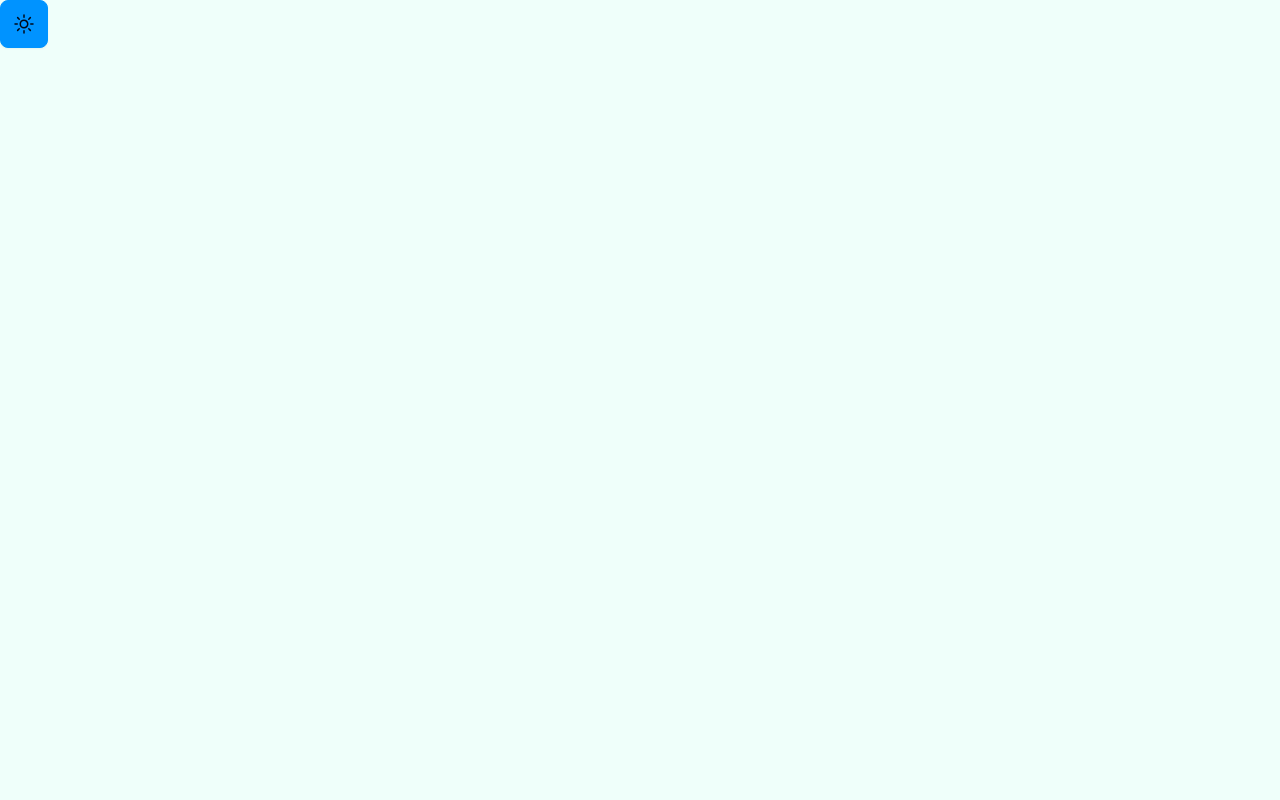
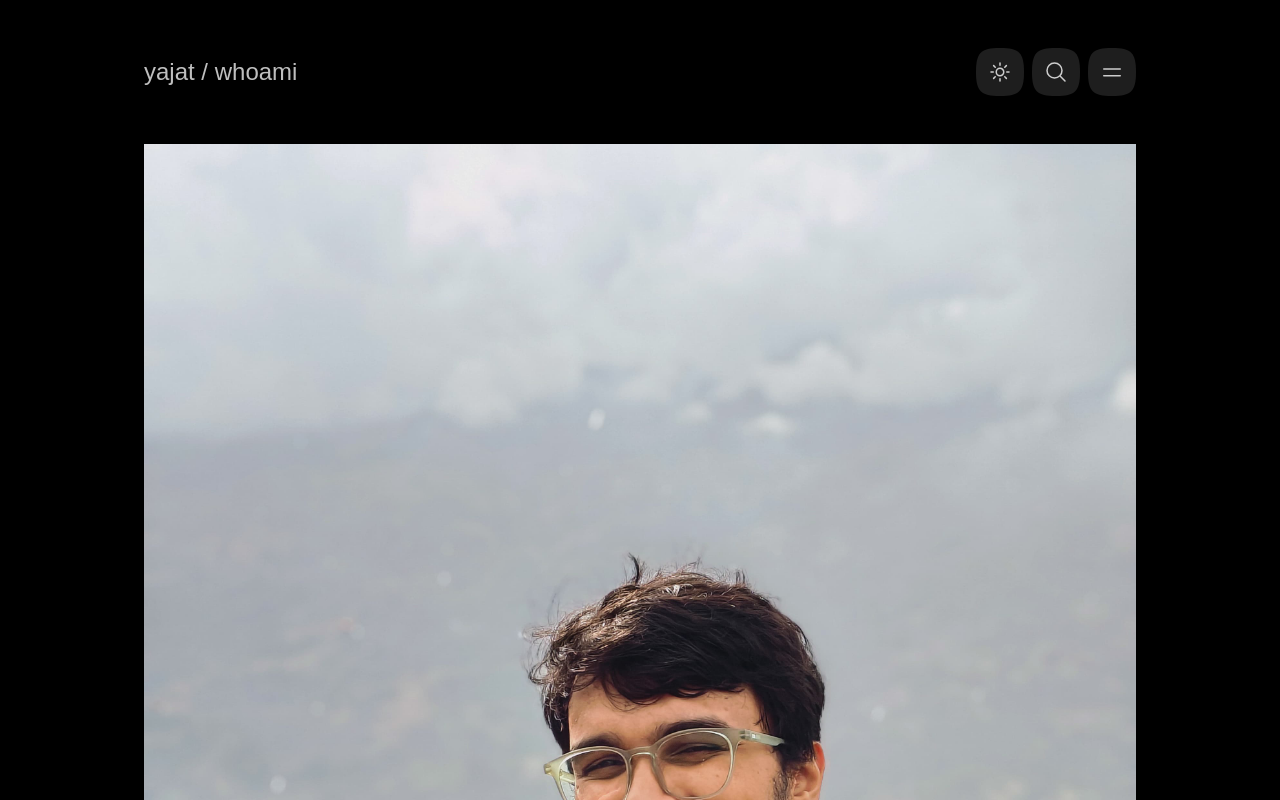
Before and after one commit to yajatvishwak/blog, a SvelteKit app: page / in a window 1280 px wide. Shown: the top 800 px of the page. Built offline with nearby package versions, Linux system fonts and the light colour scheme; a web font is replaced by a local one.

Commit message:
learning ui

```diff
--- /dev/null
+++ b/src/lib/components/MenuButton.svelte
@@ -0,0 +1,41 @@
+<script>
+  import SquareButton from "../design/SquareButton.svelte";
+  import { isMenuOpened } from "../../store/store";
+  function toggleButton() {
+    $isMenuOpened = !$isMenuOpened;
+  }
+</script>
+
+<SquareButton onClick={toggleButton} classNames="btn-secondary">
+  {#if $isMenuOpened}
+    <svg
+      xmlns="http://www.w3.org/2000/svg"
+      fill="none"
+      viewBox="0 0 24 24"
+      stroke-width="1.5"
+      stroke="currentColor"
+      class="size-6"
+    >
+      <path
+        stroke-linecap="round"
+        stroke-linejoin="round"
+        d="M6 18 18 6M6 6l12 12"
+      />
+    </svg>
+  {:else}
+    <svg
+      xmlns="http://www.w3.org/2000/svg"
+      fill="none"
+      viewBox="0 0 24 24"
+      stroke-width="1.5"
+      stroke="currentColor"
+      class="size-6"
+    >
+      <path
+        stroke-linecap="round"
+        stroke-linejoin="round"
+        d="M3.75 9h16.5m-16.5 6.75h16.5"
+      />
+    </svg>
+  {/if}
+</SquareButton>
--- /dev/null
+++ b/src/lib/components/Navbar.svelte
@@ -0,0 +1,24 @@
+<script>
+  import { page } from "$app/stores";
+  import MenuButton from "./MenuButton.svelte";
+  import SearchButton from "./SearchButton.svelte";
+
+  import ThemeSwitcherButton from "./ThemeSwitcherButton.svelte";
+
+  let subtitle = "whoami";
+  $: {
+    const parts = $page.url.pathname.split("/").filter(Boolean);
+    if (parts[0]) {
+      subtitle = parts[0]; // Get the first subroute
+    }
+  }
+</script>
+
+<div class="flex w-full justify-between items-center">
+  <div class="text-2xl">yajat / {subtitle}</div>
+  <div class="flex gap-2">
+    <ThemeSwitcherButton></ThemeSwitcherButton>
+    <SearchButton></SearchButton>
+    <MenuButton></MenuButton>
+  </div>
+</div>
--- /dev/null
+++ b/src/lib/components/SearchButton.svelte
@@ -0,0 +1,20 @@
+<script>
+  import SquareButton from "../design/SquareButton.svelte";
+</script>
+
+<SquareButton classNames="btn-secondary">
+  <svg
+    xmlns="http://www.w3.org/2000/svg"
+    fill="none"
+    viewBox="0 0 24 24"
+    stroke-width="1.5"
+    stroke="currentColor"
+    class="size-6"
+  >
+    <path
+      stroke-linecap="round"
+      stroke-linejoin="round"
+      d="m21 21-5.197-5.197m0 0A7.5 7.5 0 1 0 5.196 5.196a7.5 7.5 0 0 0 10.607 10.607Z"
+    />
+  </svg>
+</SquareButton>
--- a/src/lib/components/ThemeSwitcherButton.svelte
+++ b/src/lib/components/ThemeSwitcherButton.svelte
@@ -1,21 +1,34 @@
 <script>
   import SquareButton from "../design/SquareButton.svelte";
-    import { isDarkModeEnabled } from "../../store/store";
+  import { isDarkModeDisabled } from "../../store/store";
 
   function toggleMode() {
-        $isDarkModeEnabled = !$isDarkModeEnabled;
+    $isDarkModeDisabled = !$isDarkModeDisabled;
   }
 </script>
 
 <SquareButton onClick={toggleMode} classNames="btn-secondary">
   <input
     hidden
-        bind:checked={$isDarkModeEnabled}
+    bind:checked={$isDarkModeDisabled}
     type="checkbox"
     class="toggle theme-controller"
-        value="mytheme2"
+    value="lightasstheme"
   />
-    {#if $isDarkModeEnabled}
+  {#if $isDarkModeDisabled}
+    <svg
+      xmlns="http://www.w3.org/2000/svg"
+      viewBox="0 0 24 24"
+      fill="currentColor"
+      class="size-6"
+    >
+      <path
+        fill-rule="evenodd"
+        d="M9.528 1.718a.75.75 0 0 1 .162.819A8.97 8.97 0 0 0 9 6a9 9 0 0 0 9 9 8.97 8.97 0 0 0 3.463-.69.75.75 0 0 1 .981.98 10.503 10.503 0 0 1-9.694 6.46c-5.799 0-10.5-4.7-10.5-10.5 0-4.368 2.667-8.112 6.46-9.694a.75.75 0 0 1 .818.162Z"
+        clip-rule="evenodd"
+      />
+    </svg>
+  {:else}
     <svg
       xmlns="http://www.w3.org/2000/svg"
       fill="none"
@@ -30,18 +43,5 @@
         d="M12 3v2.25m6.364.386-1.591 1.591M21 12h-2.25m-.386 6.364-1.591-1.591M12 18.75V21m-4.773-4.227-1.591 1.591M5.25 12H3m4.227-4.773L5.636 5.636M15.75 12a3.75 3.75 0 1 1-7.5 0 3.75 3.75 0 0 1 7.5 0Z"
       />
     </svg>
-    {:else}
-        <svg
-            xmlns="http://www.w3.org/2000/svg"
-            viewBox="0 0 24 24"
-            fill="currentColor"
-            class="size-6"
-        >
-            <path
-                fill-rule="evenodd"
-                d="M9.528 1.718a.75.75 0 0 1 .162.819A8.97 8.97 0 0 0 9 6a9 9 0 0 0 9 9 8.97 8.97 0 0 0 3.463-.69.75.75 0 0 1 .981.98 10.503 10.503 0 0 1-9.694 6.46c-5.799 0-10.5-4.7-10.5-10.5 0-4.368 2.667-8.112 6.46-9.694a.75.75 0 0 1 .818.162Z"
-                clip-rule="evenodd"
-            />
-        </svg>
   {/if}
 </SquareButton>
--- a/src/lib/design/SquareButton.svelte
+++ b/src/lib/design/SquareButton.svelte
@@ -1,8 +1,11 @@
 <script>
-    export let classNames = "";
-    export let onClick = () => {};
+  export let classNames = "";
+  export let onClick = () => {};
 </script>
 
-<button on:click={onClick} class="btn btn-square btn-primary {classNames}">
-    <slot />
+<button
+  on:click={onClick}
+  class="btn btn-square btn-primary mask mask-squircle {classNames}"
+>
+  <slot />
 </button>
--- a/src/routes/+layout.svelte
+++ b/src/routes/+layout.svelte
@@ -1 +1,13 @@
-<script>import "../app.css";</script><slot></slot>
+<script>
+  import "../app.css";
+  import Navbar from "../lib/components/Navbar.svelte";
+</script>
+
+<div class="mx-auto max-w-screen-lg px-4">
+  <div class="my-12">
+    <Navbar></Navbar>
+    <div class="mt-8 mb-4">
+      <slot></slot>
+    </div>
+  </div>
+</div>
--- a/src/routes/+page.svelte
+++ b/src/routes/+page.svelte
@@ -1,5 +1,22 @@
 <script>
-    import ThemeSwitcherButton from "../lib/components/ThemeSwitcherButton.svelte";
+  import Navbar from "../lib/components/Navbar.svelte";
 </script>
 
-<ThemeSwitcherButton></ThemeSwitcherButton>
+<div class="flex flex-col gap-4 mt-12">
+  <img class="ww-full" src="yajat.jpg" alt="" srcset="" />
+  <div class="text-3xl text-center lg:text-left">
+    <span class="opacity-55">I am a</span>
+    <span class="opacity-100">23 year old programmer</span>
+    <span class="opacity-55">from Bangalore, India.</span>
+    <span class="opacity-55">I work as</span>
+    <span>Associate Software Engineer</span>
+    <span class="opacity-55">at</span>
+    <span class="opacity-55">Eurofins IT solutions.</span>
+    <span class="opacity-55">I have a </span>
+    <span class="opacity-100">bachelor's degree in Computer Science.</span>
+    <span class="opacity-55"
+      >I love researching and tinkering with technology.</span
+    >
+  </div>
+  <div class="text-center lg:text-left">- Yajat Vishwakarma</div>
+</div>
--- /dev/null
+++ b/src/routes/blogs/learnings/+page.svelte
@@ -0,0 +1,120 @@
+<script>
+  let listOfBlogs = [
+    {
+      blogTitle: "Find Max depth of a tree",
+      tags: ["leetcode"],
+      words: 233,
+      date: "May 4th, 2023",
+    },
+    {
+      blogTitle: "Find Max depth of a tree",
+      tags: ["leetcode"],
+      words: 233,
+      date: "May 4th, 2023",
+    },
+    {
+      blogTitle: "Find Max depth of a tree",
+      tags: ["leetcode"],
+      words: 233,
+      date: "May 4th, 2023",
+    },
+    {
+      blogTitle: "Find Max depth of a tree",
+      tags: ["leetcode"],
+      words: 233,
+      date: "May 4th, 2023",
+    },
+    {
+      blogTitle: "Find Max depth of a tree",
+      tags: ["leetcode"],
+      words: 233,
+      date: "May 4th, 2023",
+    },
+    {
+      blogTitle: "Find Max depth of a tree",
+      tags: ["leetcode"],
+      words: 233,
+      date: "May 4th, 2023",
+    },
+    {
+      blogTitle: "Find Max depth of a tree",
+      tags: ["leetcode"],
+      words: 233,
+      date: "May 4th, 2023",
+    },
+    {
+      blogTitle: "Find Max depth of a tree",
+      tags: ["leetcode"],
+      words: 233,
+      date: "May 4th, 2023",
+    },
+    {
+      blogTitle: "Find Max depth of a tree",
+      tags: ["leetcode"],
+      words: 233,
+      date: "May 4th, 2023",
+    },
+    {
+      blogTitle: "Find Max depth of a tree",
+      tags: ["leetcode"],
+      words: 233,
+      date: "May 4th, 2023",
+    },
+    {
+      blogTitle: "Find Max depth of a tree",
+      tags: ["leetcode"],
+      words: 233,
+      date: "May 4th, 2023",
+    },
+    {
+      blogTitle: "Find Max depth of a tree",
+      tags: ["leetcode"],
+      words: 233,
+      date: "May 4th, 2023",
+    },
+  ];
+</script>
+
+<div class="flex justify-between items-center">
+  <div class="flex flex-col">
+    <div class="text-2xl">learnings</div>
+    <div class="opacity-65">learn in public they said</div>
+  </div>
+  <div class="badge-primary badge badge-lg font-bold">
+    {listOfBlogs.length} Blogs
+  </div>
+</div>
+<div class="divider divider-secondary"></div>
+{#each listOfBlogs as blog}
+  <div class="group cursor-pointer">
+    <div class="flex justify-between items-center">
+      <div>
+        <div class="font-bold text-lg">{blog.blogTitle}</div>
+        <div class="flex gap-4 mt-2">
+          <div>{blog.date}</div>
+          <div>•</div>
+          <div>{blog.words} words</div>
+          <div>•</div>
+          <div>{blog.tags}</div>
+        </div>
+      </div>
+      <div class="opacity-0 group-hover:opacity-100 transition-all">
+        <svg
+          xmlns="http://www.w3.org/2000/svg"
+          fill="none"
+          viewBox="0 0 24 24"
+          stroke-width="1.5"
+          stroke="currentColor"
+          class="size-6"
+        >
+          <path
+            stroke-linecap="round"
+            stroke-linejoin="round"
+            d="M13.5 4.5 21 12m0 0-7.5 7.5M21 12H3"
+          />
+        </svg>
+      </div>
+    </div>
+    <div class="divider divider-secondary"></div>
+  </div>
+{/each}
--- a/src/store/store.js
+++ b/src/store/store.js
@@ -1,3 +1,4 @@
 import { writable } from "svelte/store";
 
-export const isDarkModeEnabled = writable(true)
+export const isDarkModeDisabled = writable(false);
+export const isMenuOpened = writable(false);
--- a/tailwind.config.js
+++ b/tailwind.config.js
@@ -3,37 +3,39 @@ export default {
   content: ["./src/**/*.{html,js,svelte,ts}"],
 
   theme: {
-    extend: {}
+    extend: {},
   },
 
   plugins: [require("daisyui")],
 
-  daisyui:{
+  daisyui: {
     themes: [
       {
-        mytheme: {
-          "primary": "#ffffff",
-          "secondary": "#ffffff",
-          "accent": "#ffffff",
-          "neutral": "#ffffff",
+        darkasstheme: {
+          primary: "#f5f5f4",
+          secondary: "#1E1E1E",
+          accent: "#3b82f6",
+          neutral: "#1c1c22",
           "base-100": "#000000",
-          "info": "#ff00ff",
-          "success": "#00ff00",
-          "warning": "#00ff00",
-          "error": "#ffff00",
+          info: "#7dd3fc",
+          success: "#86bf00",
+          warning: "#ffb500",
+          error: "#ff8481",
         },
-        mytheme2: {
-          "primary": "#00b0ff",
-          "secondary": "#0093ff",
-          "accent": "#84a900",
-          "neutral": "#242424",
+
+        lightasstheme: {
+          primary: "#00b0ff",
+          secondary: "#0093ff",
+          accent: "#84a900",
+          neutral: "#242424",
           "base-100": "#effffa",
-          "info": "#0073d5",
-          "success": "#00b211",
-          "warning": "#ff9900",
-          "error": "#ff7292",
-        }
+          info: "#0073d5",
+          success: "#00b211",
+          warning: "#ff9900",
+          error: "#ff7292",
+        },
       },
-      "light"]
-  }
+      "light",
+    ],
+  },
 };
```
Also changed, not shown: static/yajat.jpg (added). Lines whose indentation alone changed are shown as unchanged.
